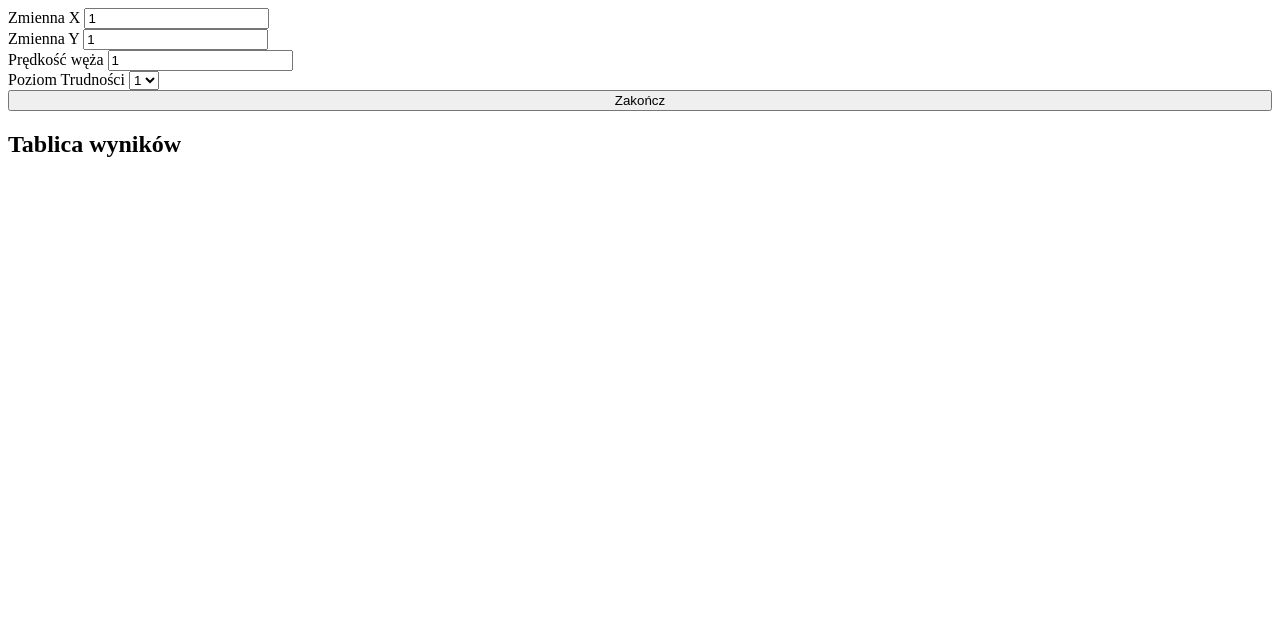
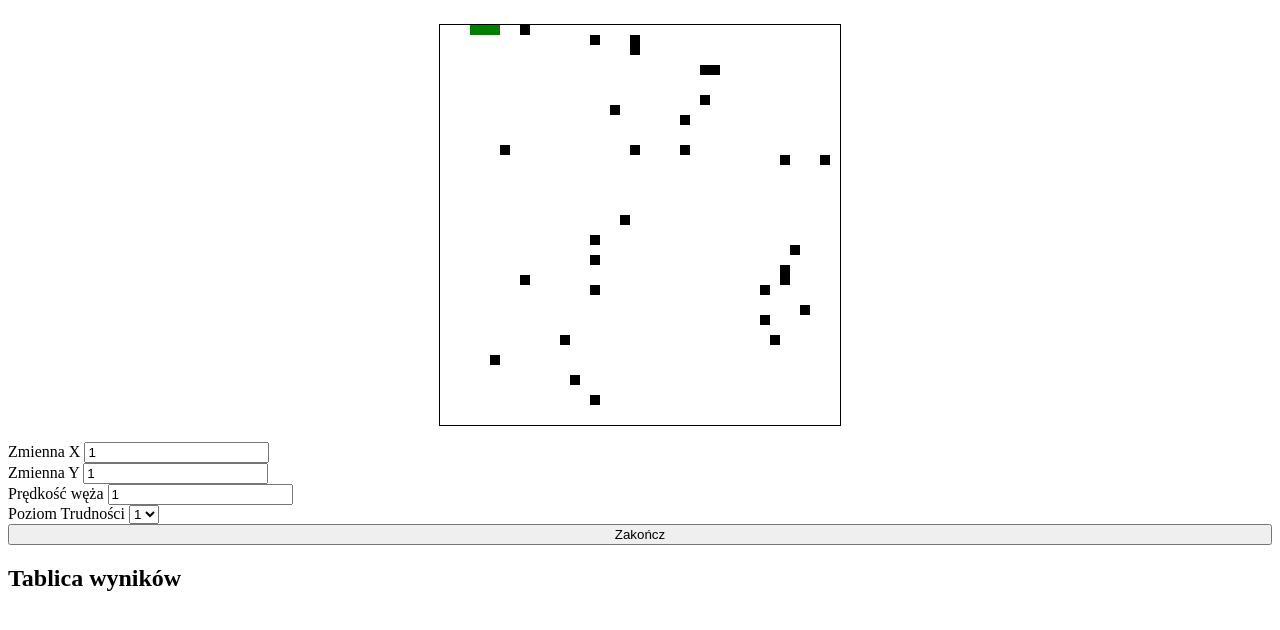
Before and after one commit to MRoszakPL/snakeGame, a plain HTML site: page index.html in a window 1280 px wide. Both pictures are taken after a click on the button "Start". Drawn offline with Linux system fonts and the light colour scheme.

Commit message:
Add game render of board, snake, obstacles

```diff
--- a/css/main.css
+++ b/css/main.css
@@ -1,5 +1,14 @@
 .settings{
     display: flex;
     flex-direction: column;
+}
 
+.gameFrame{
+    display: flex;
+    justify-content: center;
 }
+
+#game{
+    margin: 1rem 1rem;
+    border: 1px solid black;
+}
--- a/index.html
+++ b/index.html
@@ -9,7 +9,9 @@
 <body>
 
     <div class="gameFrame">
-
+        <canvas id="game" width="400" height="400">
+            Twoja przeglądarka nie obsługuje elementu Canvas.
+        </canvas>
     </div>
 
     <div class="settings">
--- a/js/main.js
+++ b/js/main.js
@@ -1,4 +1,11 @@
 document.addEventListener('DOMContentLoaded', function () {
+
+
+
+    const game = document.getElementById('game');
+    const context = game.getContext('2d');
+
+    context.fillStyle = "rgb(0,128,0)"; //Green
 
     function Snake( variableX) {
 
@@ -115,31 +122,31 @@ document.addEventListener('DOMContentLoaded', function () {
         //Creating random obstacles on the board
         switch(parseInt(level)){
             case 1:
-                for(let i = 0; i<10; i++) {
+                for(let i = 0; i<30; i++) {
                     this.obstaclePositionX.push( Math.round(Math.random()*(34))+5);
                     this.obstaclePositionY.push( Math.round(Math.random()*(-39)));
                 }
                 break;
             case 2:
-                for(let i = 0; i<14; i++) {
+                for(let i = 0; i<40; i++) {
                     this.obstaclePositionX.push( Math.round(Math.random()*(34))+5);
                     this.obstaclePositionY.push( Math.round(Math.random()*(-39)));
                 }
                 break;
             case 3:
-                for(let i = 0; i<18; i++) {
+                for(let i = 0; i<60; i++) {
                     this.obstaclePositionX.push( Math.round(Math.random()*(34))+5);
                     this.obstaclePositionY.push( Math.round(Math.random()*(-39)));
                 }
                 break;
             case 4:
-                for(let i = 0; i<22; i++) {
+                for(let i = 0; i<80; i++) {
                     this.obstaclePositionX.push( Math.round(Math.random()*(34))+5);
                     this.obstaclePositionY.push( Math.round(Math.random()*(-39)));
                 }
                 break;
             case 5:
-                for(let i = 0; i<26; i++) {
+                for(let i = 0; i<100; i++) {
                     this.obstaclePositionX.push( Math.round(Math.random()*(34))+5);
                     this.obstaclePositionY.push( Math.round(Math.random()*(-39)));
                 }
@@ -152,7 +159,7 @@ document.addEventListener('DOMContentLoaded', function () {
         this.positionX = [];
         this.positionY = [];
 
-        this.setNewPosition = function(){
+        this.generateNewLocation = function(){
 
         }
     }
@@ -179,20 +186,57 @@ document.addEventListener('DOMContentLoaded', function () {
         this.gameTimer= 0;
         this.stateOfGame = 0;
 
+        this.render = function () {
+
+            self.renderObstacles();
+            self.renderSnake();
+        }
+
+        this.renderObstacles = function () {
+            context.fillStyle = "rgb(0,0,0)"; //Black
+            for(let i = 0; i<this.board.obstaclePositionX.length; i++){
+                context.fillRect(this.board.obstaclePositionX[i]*10,this.board.obstaclePositionY[i]*-10, 10, 10);
+            }
+        };
+
+        this.renderSnake = function () {
+            context.fillStyle = "rgb(0,128,0)"; //Dark Green
+            for(let i = 0; i<this.snake.length-this.settings.X; i++){
+                context.fillRect(this.snake.positionsX[i]*10,this.snake.positionsY[i]*-10, 10, 10);
+            }
+        };
+
+        this.renderApple = function () {
+            context.fillStyle = "rgb(0,255,0)"; //Green
+        };
+
+
+        this.renderPowerUp = function () {
+            context.fillStyle = "rgb(255,255,102)"; //Yellow
+        };
+
         this.startGame = function () {
                 this.gameTimer = setInterval(function () {
                 self.snake.move();
                 self.time ++;
+                context.clearRect(0, 0, 400, 400);
+                self.render();
+
             }, 1000)
         };
 
         this.gameOver = function () {
             clearInterval(this.gameTimer);
+            context.clearRect(0, 0, 400, 400);
         };
+
+
 
     }
 
     const GameVar = new Game();
+
+
 
     const inputX = document.querySelector('#valueX');
     const inputY = document.querySelector('#valueY');
@@ -206,8 +250,8 @@ document.addEventListener('DOMContentLoaded', function () {
     const startButton = document.querySelector('.startButton');
 
     startButton.addEventListener('click', function () {
+
         if(GameVar.stateOfGame === 0) {
-
 
             //Read set settings
             GameVar.settings.X = inputX.value;
@@ -220,6 +264,8 @@ document.addEventListener('DOMContentLoaded', function () {
             GameVar.board =  new Board(GameVar.settings.level);
             GameVar.snake =  new Snake(GameVar.settings.X);
             GameVar.apple =  new Apple();
+
+            GameVar.render();
 
             document.addEventListener('keydown', function (event) {
                 GameVar.snake.setDirection(event.keyCode);
```
